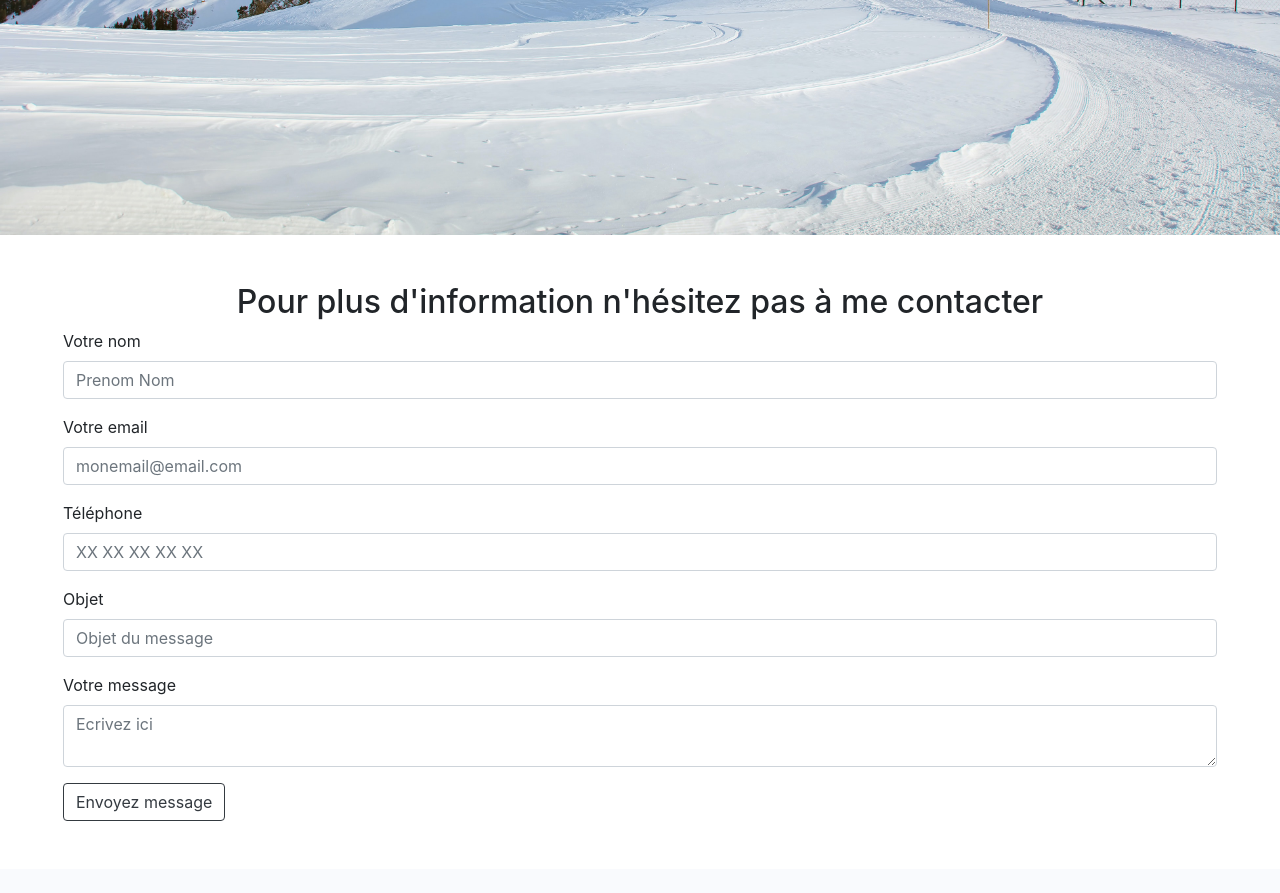
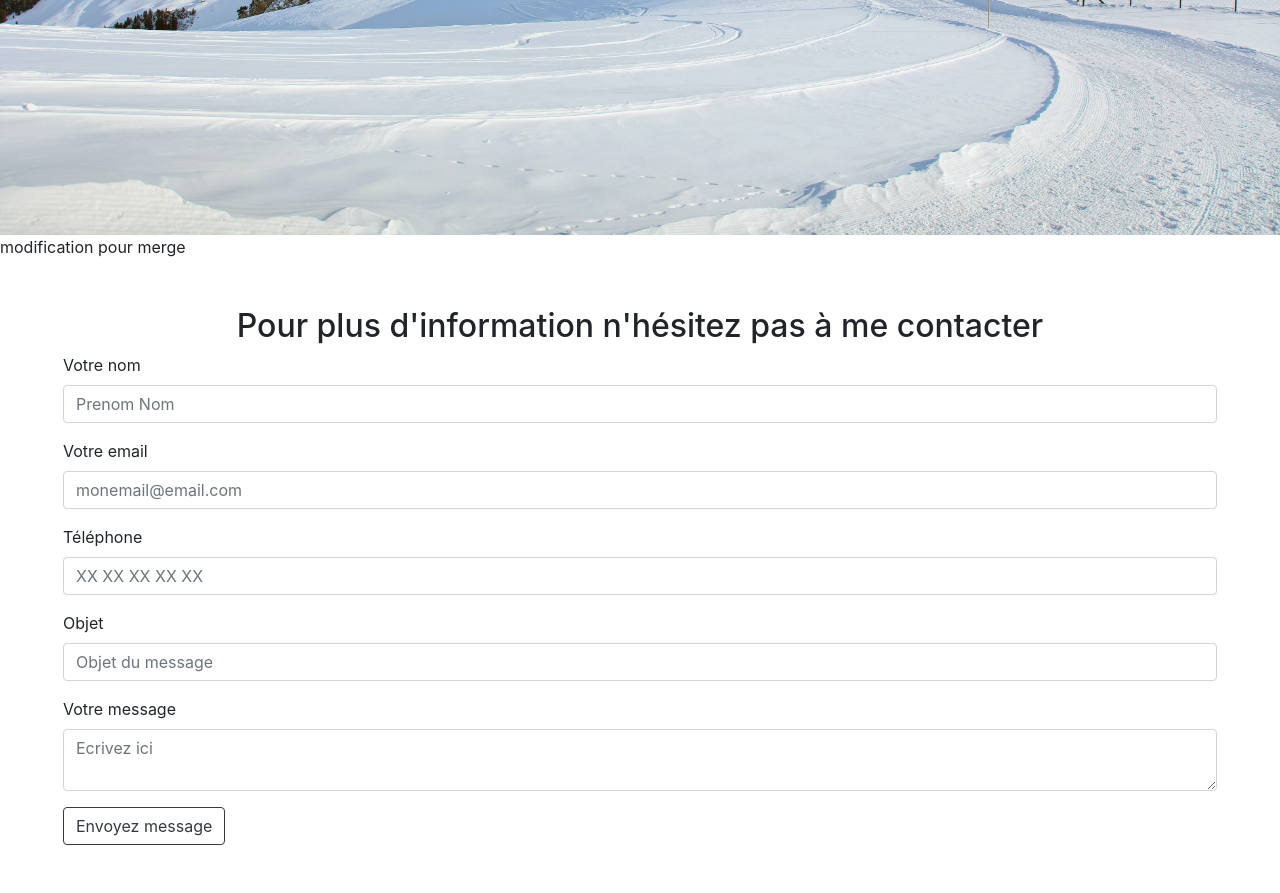
Before and after one commit to mathieuradjouki/portfolio, a PHP site: page / in a window 1280 px wide. Shown: the part 565-1458 px from the top of the page. Before the commit the page ends 1386 px from the top, so only its background shows below. Run offline with PHP 8.4, Linux system fonts and the light colour scheme.

Commit message:
commit before merge on develop

```diff
--- a/index.php
+++ b/index.php
@@ -1,5 +1,5 @@
 <?php include'header.php'
  ?>
-
+modification pour merge
  <?php include'footer.php'
  ?>
```
